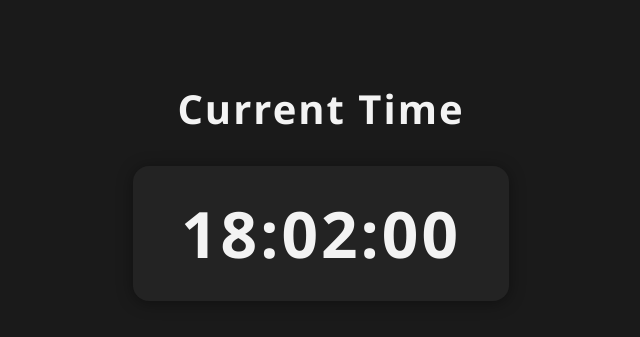
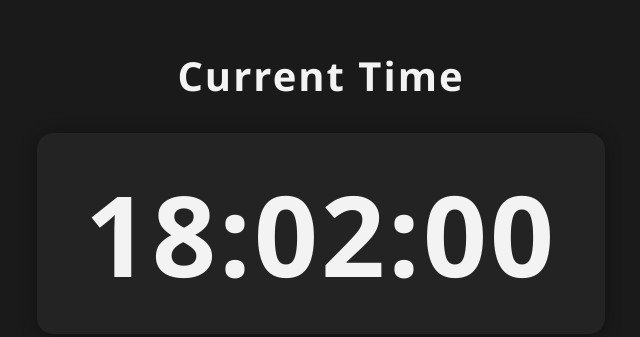
Before and after one commit to MikAoJk/current-time, a plain HTML site: page index.html in a window 1280 px wide. Shown: the part 222-559 px from the top of the page, without its empty margins (319-959 px from the left). Drawn offline with Linux system fonts and the light colour scheme.

Commit message:
Increase clock font size to 7em

```diff
--- a/index.html
+++ b/index.html
@@ -21,7 +21,7 @@
             letter-spacing: 2px;
         }
         #clock {
-            font-size: 4em;
+            font-size: 7em;
             font-weight: bold;
             letter-spacing: 3px;
             background: #232323;
```
